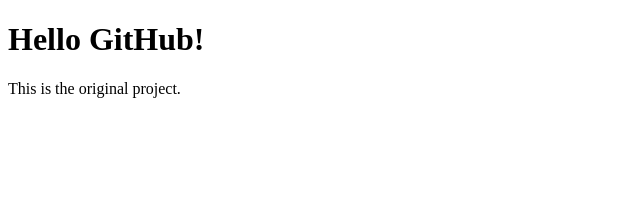
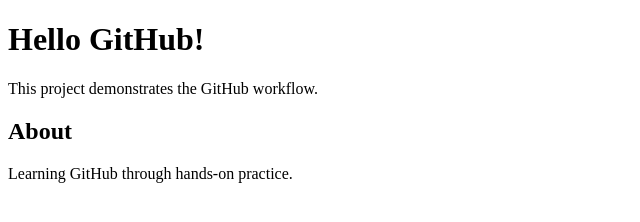
Before and after one commit to minnulekha/github-demo, a plain HTML site: page index.html in a window 1280 px wide. Shown: the whole page, without its empty margins (0-640 px from the left). Drawn offline with Linux system fonts and the light colour scheme.

Commit message:
Add about section

```diff
--- a/index.html
+++ b/index.html
@@ -5,6 +5,9 @@
 </head>
 <body>
     <h1>Hello GitHub!</h1>
-    <p>This is the original project.</p>
+    <p>This project demonstrates the GitHub workflow.</p>
+
+    <h2>About</h2>
+    <p>Learning GitHub through hands-on practice.</p>
 </body>
 </html>
```
